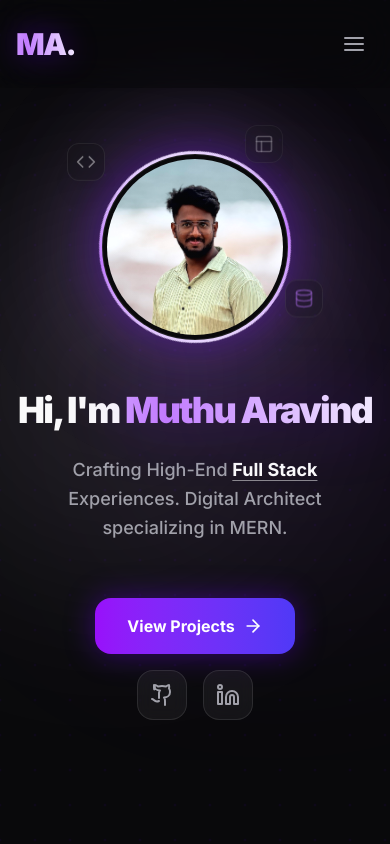
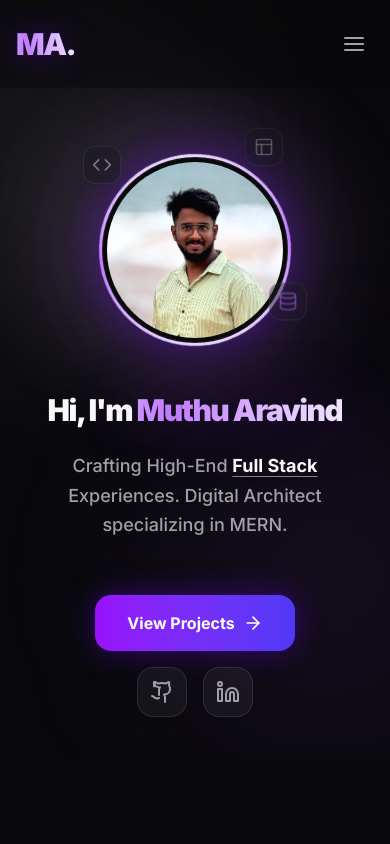
Before and after one commit to MuthuAravind136/portfolio, a Next.js app: page / in a window 390 px wide. Shown: the top 844 px of the page. Built offline with nearby package versions, Linux system fonts and the light colour scheme.

Commit message:
feat: implement core portfolio components including Hero, Projects, Skills, Contact, and global styles

```diff
--- a/src/app/globals.css
+++ b/src/app/globals.css
@@ -85,6 +85,12 @@
   }
 }
 
+html, body {
+  overflow-x: hidden;
+  position: relative;
+  width: 100%;
+}
+
 html {
   scroll-behavior: smooth;
 }
--- a/src/components/Contact.jsx
+++ b/src/components/Contact.jsx
@@ -72,7 +72,7 @@ export function Contact() {
                 <div className="grid lg:grid-cols-5 gap-8">
                     {/* Social & Connect info - 2/5 width */}
                     <div className="lg:col-span-2 space-y-6">
-                        <div className="p-8 md:p-10 rounded-[2.5rem] bg-[#18181b]/50 backdrop-blur-xl border border-white/5 shadow-2xl h-full flex flex-col justify-between">
+                        <div className="p-6 md:p-10 rounded-[2.5rem] bg-[#18181b]/50 backdrop-blur-xl border border-white/5 shadow-2xl h-full flex flex-col justify-between">
                             <div>
                                 <h3 className="text-2xl font-black tracking-tight mb-4 uppercase">Let's <span className="text-primary">Connect</span></h3>
                                 <p className="text-muted-foreground mb-10 leading-relaxed font-medium">
@@ -115,7 +115,7 @@ export function Contact() {
 
                     {/* Contact Form - 3/5 width */}
                     <div className="lg:col-span-3">
-                        <div className="p-8 md:p-12 rounded-[2.5rem] bg-[#18181b]/50 backdrop-blur-xl border border-white/5 shadow-2xl relative overflow-hidden h-full">
+                        <div className="p-6 md:p-12 rounded-[2.5rem] bg-[#18181b]/50 backdrop-blur-xl border border-white/5 shadow-2xl relative overflow-hidden h-full">
                             <AnimatePresence mode="wait">
                                 {status === "success" ? (
                                     <motion.div
--- a/src/components/Hero.jsx
+++ b/src/components/Hero.jsx
@@ -36,8 +36,8 @@ export function Hero() {
     return (
         <section className="relative min-h-[90vh] flex flex-col justify-center items-center px-4 pt-28 md:pt-20 text-center overflow-hidden font-outfit">
             {/* Ambient Background Glows */}
-            <div className="absolute top-1/4 -left-20 w-96 h-96 bg-primary/10 blur-[120px] rounded-full pointer-events-none" />
-            <div className="absolute bottom-1/4 -right-20 w-96 h-96 bg-purple-500/10 blur-[120px] rounded-full pointer-events-none" />
+            <div className="absolute top-10 -left-20 w-72 h-72 md:w-96 md:h-96 bg-primary/10 blur-[100px] md:blur-[120px] rounded-full pointer-events-none" />
+            <div className="absolute bottom-10 -right-20 w-72 h-72 md:w-96 md:h-96 bg-purple-500/10 blur-[100px] md:blur-[120px] rounded-full pointer-events-none" />
 
             <div className="relative z-10 max-w-5xl mx-auto flex flex-col items-center">
                 {/* Elite Portrait Section */}
@@ -75,8 +75,8 @@ export function Hero() {
                     </div>
 
                     {/* Floating Tech Icons */}
-                    <TechParticle icon={<TechIcon type="code" />} className="top-0 -left-8 text-primary/60" delay={0.2} />
-                    <TechParticle icon={<TechIcon type="db" />} className="bottom-4 -right-8 text-purple-400/60" delay={0.5} />
+                    <TechParticle icon={<TechIcon type="code" />} className="top-0 -left-4 md:-left-8 text-primary/60" delay={0.2} />
+                    <TechParticle icon={<TechIcon type="db" />} className="bottom-4 -right-4 md:-right-8 text-purple-400/60" delay={0.5} />
                     <TechParticle icon={<TechIcon type="layout" />} className="-top-4 right-2 text-primary/50" delay={0.8} />
                 </motion.div>
 
@@ -88,7 +88,7 @@ export function Hero() {
                     className="space-y-6 w-full"
                 >
                     <div className="flex flex-col items-center">
-                        <h1 className="text-4xl sm:text-5xl md:text-7xl lg:text-8xl font-black tracking-tighter leading-[1.1] md:leading-none">
+                        <h1 className="text-3xl sm:text-5xl md:text-7xl lg:text-8xl font-black tracking-tighter leading-[1.1] md:leading-none">
                             <span className="text-foreground">Hi, I'm </span>
                             <span className="whitespace-nowrap bg-gradient-to-r from-primary via-purple-400 to-primary bg-clip-text text-transparent drop-shadow-[0_0_30px_rgba(112,0,255,0.3)] bg-[length:200%_auto] animate-gradient">
                                 {portfolioData.name}
--- a/src/components/Projects.jsx
+++ b/src/components/Projects.jsx
@@ -89,7 +89,7 @@ function ProjectCard({ project, index, isFellowship, className = "" }) {
             className={className}
         >
             <SpotlightCard className="group p-1 rounded-2xl bg-[#18181b] hover:from-primary/20 hover:to-purple-500/20 transition-all duration-500 border border-white/10 hover:border-primary/50 hover:shadow-2xl hover:shadow-primary/20 h-full">
-                <div className="p-8 h-full flex flex-col">
+                <div className="p-6 md:p-8 h-full flex flex-col">
                     <div className="flex justify-between items-start mb-6">
                         <div className="p-3 bg-primary/10 rounded-xl text-primary">
                             <Terminal size={24} />
--- a/src/components/Skills.jsx
+++ b/src/components/Skills.jsx
@@ -70,7 +70,7 @@ export function Skills() {
                                     <div className={`absolute bottom-0 left-0 w-[2px] h-0 ${config.laser} group-hover:h-full transition-all duration-300 delay-300 ease-in-out`} />
                                 </div>
 
-                                <div className="relative h-full p-8 md:p-10 rounded-[2rem] bg-[#18181b]/50 backdrop-blur-xl border border-white/5 shadow-2xl overflow-hidden transition-all duration-300 group-hover:bg-[#18181b]/80 group-hover:shadow-[0_0_50px_rgba(255,255,255,0.05)]">
+                                <div className="relative h-full p-6 md:p-10 rounded-[2rem] bg-[#18181b]/50 backdrop-blur-xl border border-white/5 shadow-2xl overflow-hidden transition-all duration-300 group-hover:bg-[#18181b]/80 group-hover:shadow-[0_0_50px_rgba(255,255,255,0.05)]">
                                     {/* Holographic Watermark Icon */}
                                     <div className={`absolute -right-8 -bottom-8 opacity-[0.03] group-hover:opacity-[0.1] group-hover:scale-110 transition-all duration-500 ${config.color}`}>
                                         <CategoryIcon type={skillGroup.category} className="w-48 h-48" />
```
